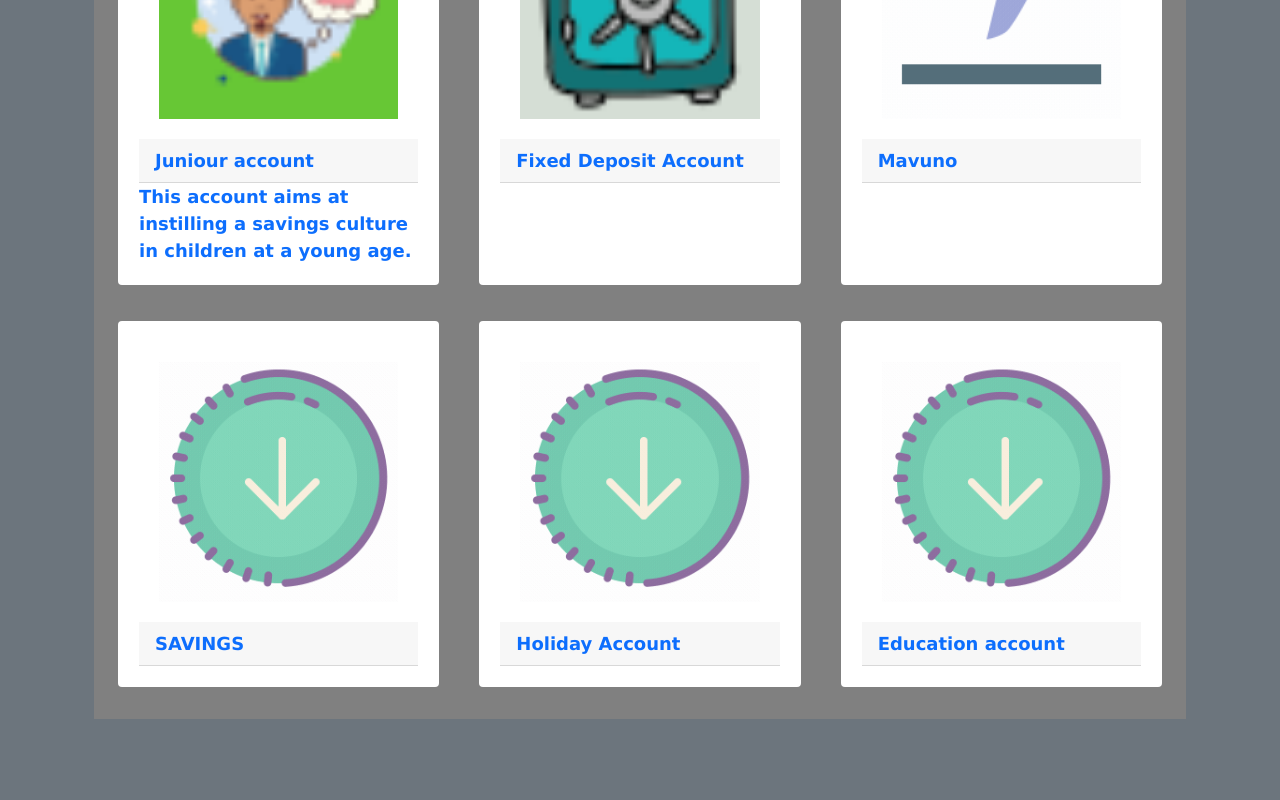
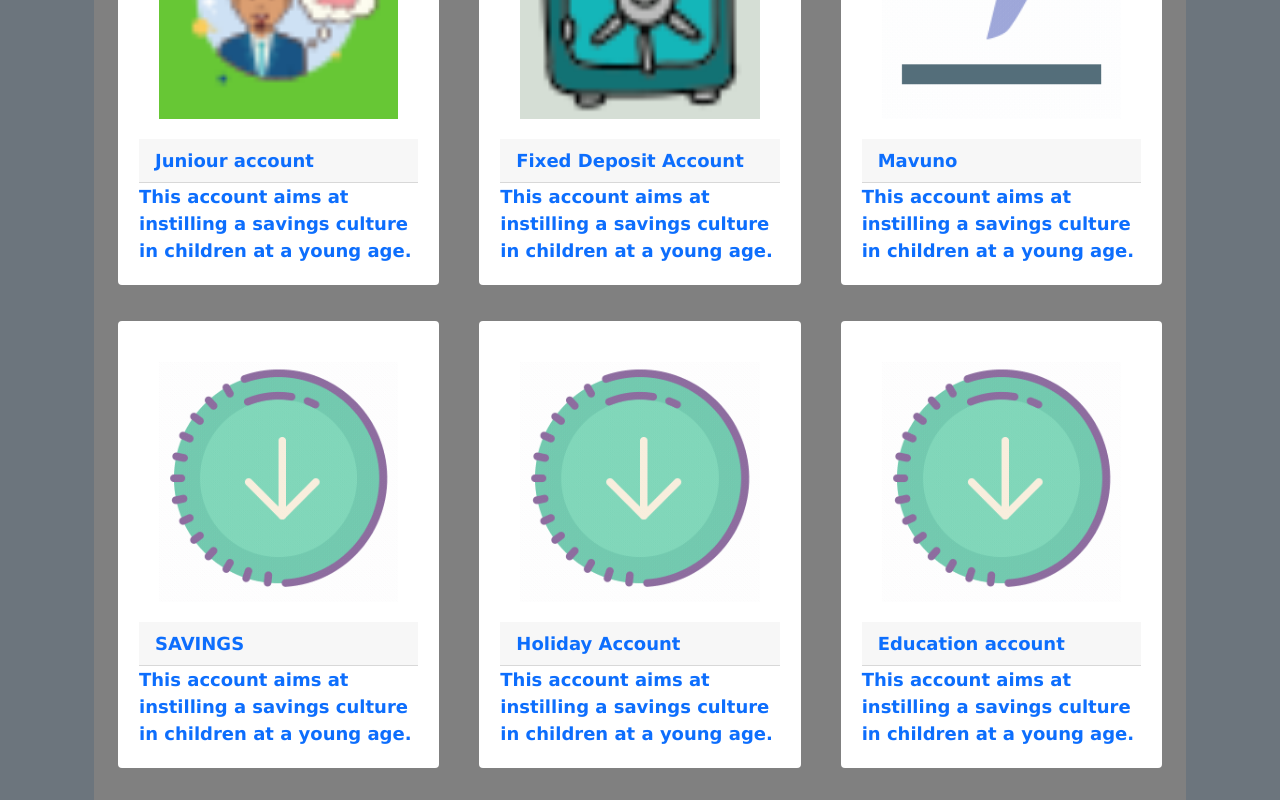
Before and after one commit to Gracee-dev/savingsfortheyouth, an Angular app in the folder savingsfortheyouth/: page /home in a window 1280 px wide. Shown: the part 450-1250 px from the top of the page. Before the commit the page ends 1169 px from the top, so only its background shows below. Built offline with nearby package versions, Linux system fonts and the light colour scheme.

Commit message:
initial commit

```diff
--- a/savingsfortheyouth/src/app/components/home/home.component.html
+++ b/savingsfortheyouth/src/app/components/home/home.component.html
@@ -15,7 +15,7 @@
         <img src="../../../assets/icons8-safe-48.png" class="rounded img-top card-img" alt="...">
 
         <p class="card-header">Fixed Deposit Account</p>
-        <p class="card-text"></p>
+        <p class="card-text">This account aims at instilling a savings culture in children at a young age.</p>
       </div>
     </div>
     <div class="card border-primary mb-3 col" >
@@ -23,7 +23,7 @@
         <img src="../../../assets/icons8-airplane-take-off.gif" class="rounded img-top card-img" alt="...">
 
         <p class="card-header">Mavuno</p>
-        <p class="card-text"></p>
+        <p class="card-text">This account aims at instilling a savings culture in children at a young age.</p>
       </div>
     </div>
   </section>
@@ -33,21 +33,21 @@
         <img src="../../../assets/icons8-submit-progress.gif" class="rounded img-top card-img" alt="...">
 
         <p class="card-header">SAVINGS</p>
-        <p class="card-text"></p>
+        <p class="card-text">This account aims at instilling a savings culture in children at a young age.</p>
       </div>
     </div><div class="card border-primary mb-3 col" >
       <div class="card-body text-primary ">
         <img src="../../../assets/icons8-submit-progress.gif" class="rounded img-top card-img" alt="...">
 
         <p class="card-header">Holiday Account</p>
-        <p class="card-text"></p>
+        <p class="card-text">This account aims at instilling a savings culture in children at a young age.</p>
       </div>
     </div><div class="card border-primary mb-3 col" >
       <div class="card-body text-primary ">
         <img src="../../../assets/icons8-submit-progress.gif" class="rounded img-top card-img" alt="...">
 
         <p class="card-header">Education account</p>
-        <p class="card-text"></p>
+        <p class="card-text">This account aims at instilling a savings culture in children at a young age.</p>
       </div>
     </div>
 
```
